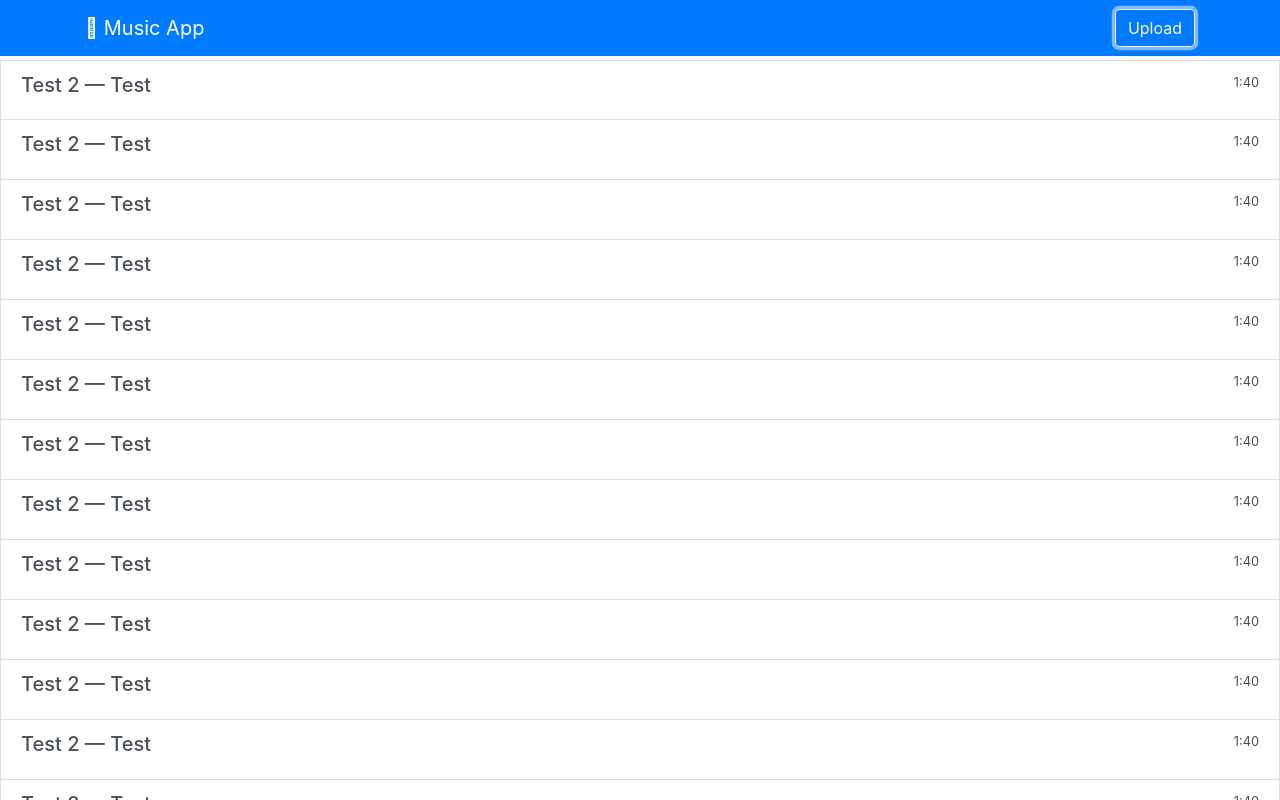
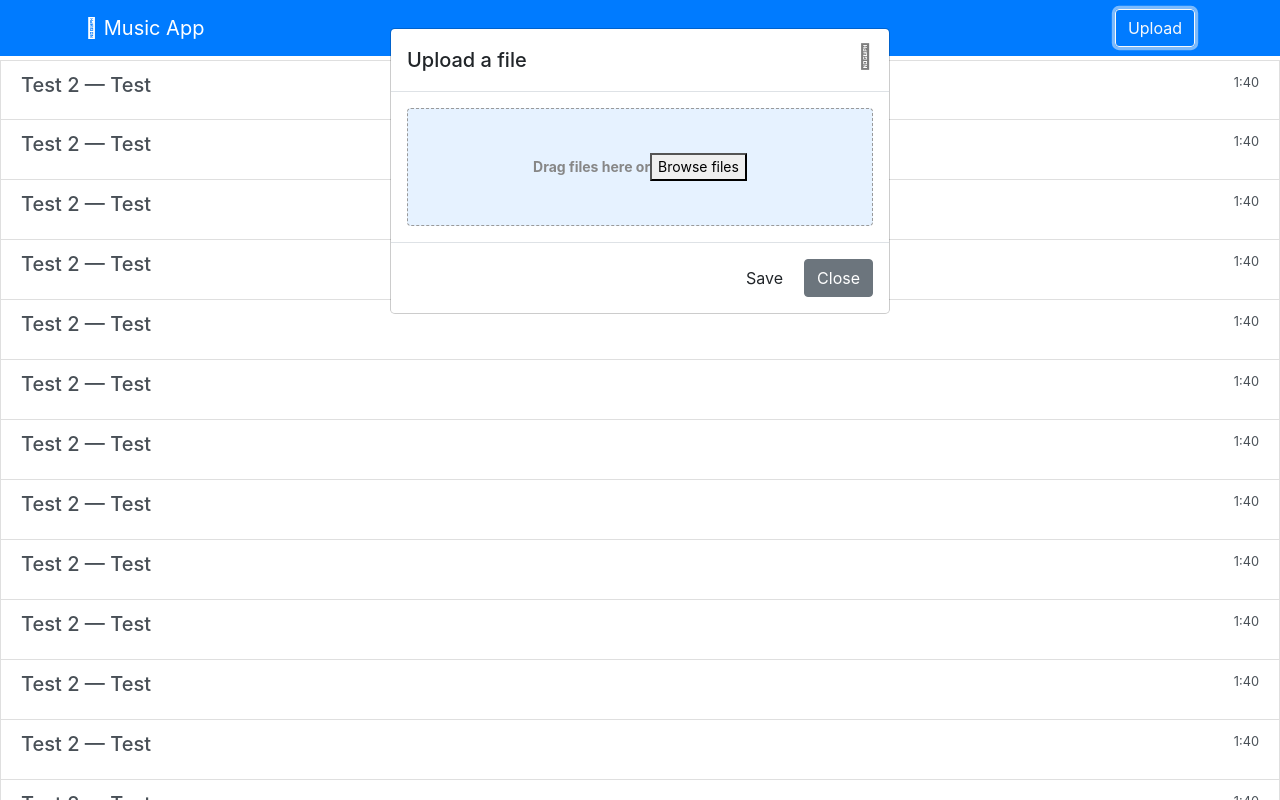
Before and after one commit to makelesscode/web-task, a React app: page / in a window 1280 px wide. Both pictures are taken after a click on the button "Upload". Built offline with nearby package versions, Linux system fonts and the light colour scheme.

Commit message:
Fix issues with modal displaying

```diff
--- a/src/components/Modal.jsx
+++ b/src/components/Modal.jsx
@@ -19,7 +19,14 @@ class Modal extends React.Component {
   render() {
     const { title, children, closable } = this.props;
     return ReactDOM.createPortal((
-      <div className="modal" tabIndex="-1" role="dialog">
+      <div
+        className="modal show"
+        tabIndex="-1"
+        role="dialog"
+        style={{
+          display: 'block',
+        }}
+      >
         <div className="modal-dialog" role="document">
           <div className="modal-content">
             <div className="modal-header">
```
